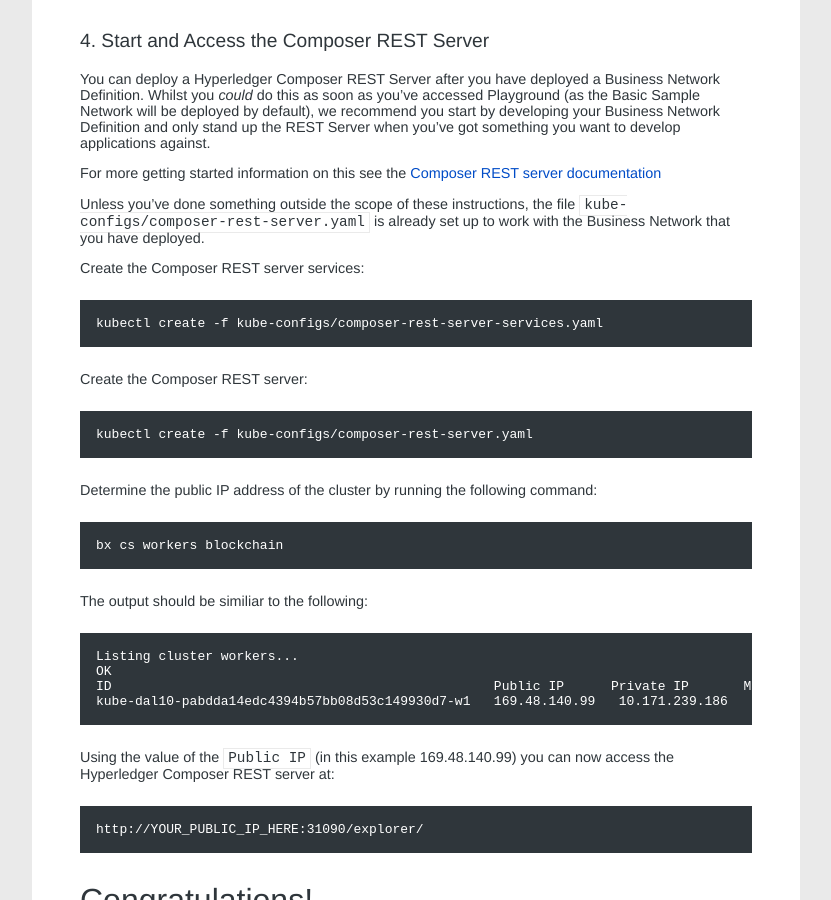
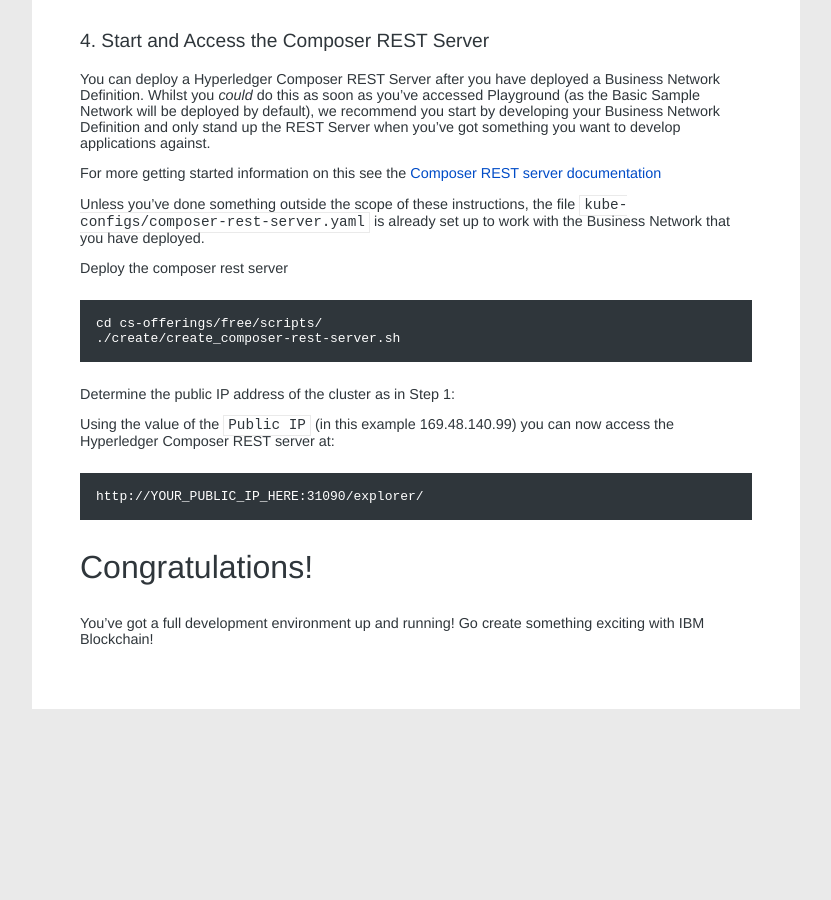
Before and after one commit to IBM-Blockchain-Archive/ibm-blockchain.github.io, a Jekyll site: the page built from _pages/03_Interacting with your blockchain.md, in a window 1280 px wide and 900 px high, scrolled down 1526 px. Shown: the whole window, without its empty margins (258-1089 px from the left). Built offline with Jekyll 4.4.1, drawn with Linux system fonts in a browser that asks for light colours; some web fonts are replaced; after the commit the page ends 2315 px from its top, so only the background shows below that.

Commit message:
Updating instructions for composer rest server

````diff
--- a/_pages/03_Interacting with your blockchain.md
+++ b/_pages/03_Interacting with your blockchain.md
@@ -56,27 +56,14 @@
 
 Unless you've done something outside the scope of these instructions, the file `kube-configs/composer-rest-server.yaml` is already set up to work with the Business Network that you have deployed.
 
-Create the Composer REST server services:
+Deploy the composer rest server
 ```
-kubectl create -f kube-configs/composer-rest-server-services.yaml
+cd cs-offerings/free/scripts/
+./create/create_composer-rest-server.sh
 ```
 
-Create the Composer REST server:
-```
-kubectl create -f kube-configs/composer-rest-server.yaml
-```
+Determine the public IP address of the cluster as in Step 1:
 
-Determine the public IP address of the cluster by running the following command:
-```
-bx cs workers blockchain
-```
-The output should be similiar to the following:
-```
-Listing cluster workers...
-OK
-ID                                                 Public IP      Private IP       Machine Type   State    Status
-kube-dal10-pabdda14edc4394b57bb08d53c149930d7-w1   169.48.140.99   10.171.239.186   free           normal   Ready
-```
 Using the value of the `Public IP` (in this example 169.48.140.99) you can now access the Hyperledger Composer REST server at:
 ```
 http://YOUR_PUBLIC_IP_HERE:31090/explorer/
````
